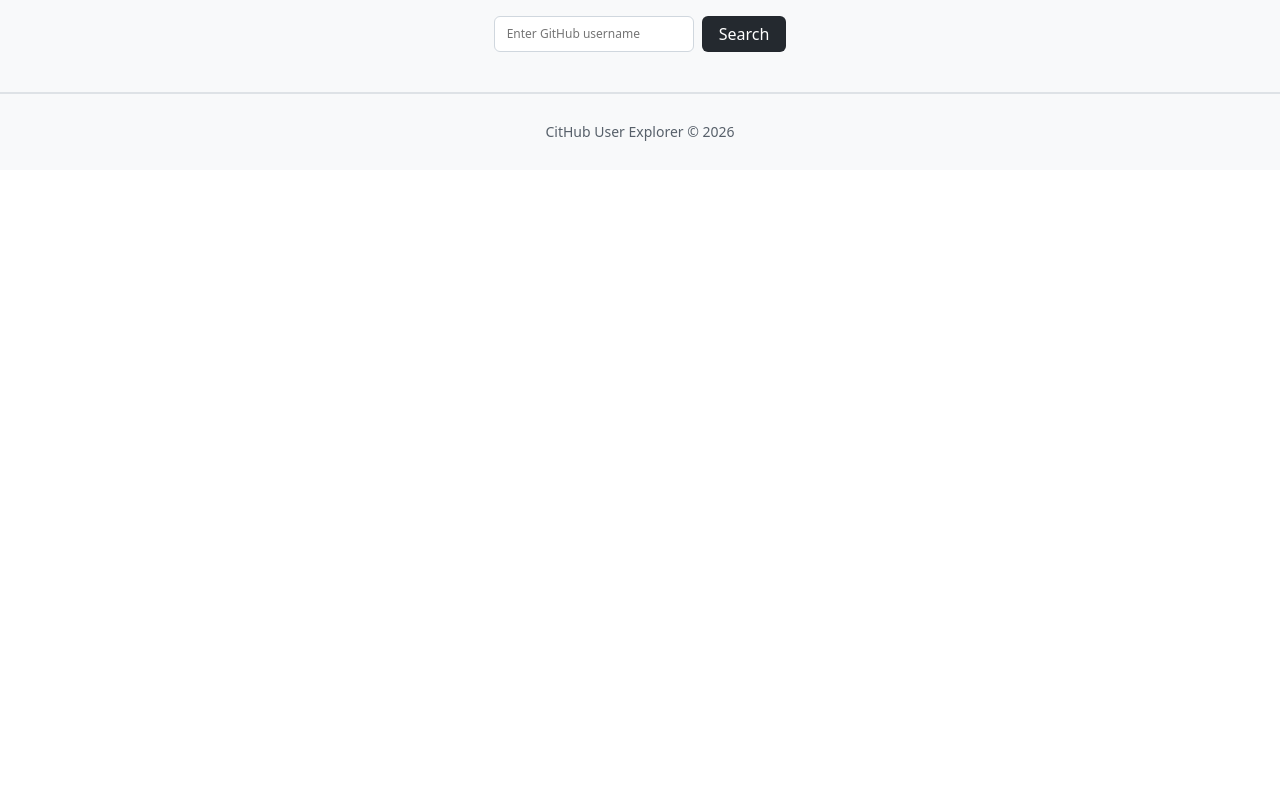
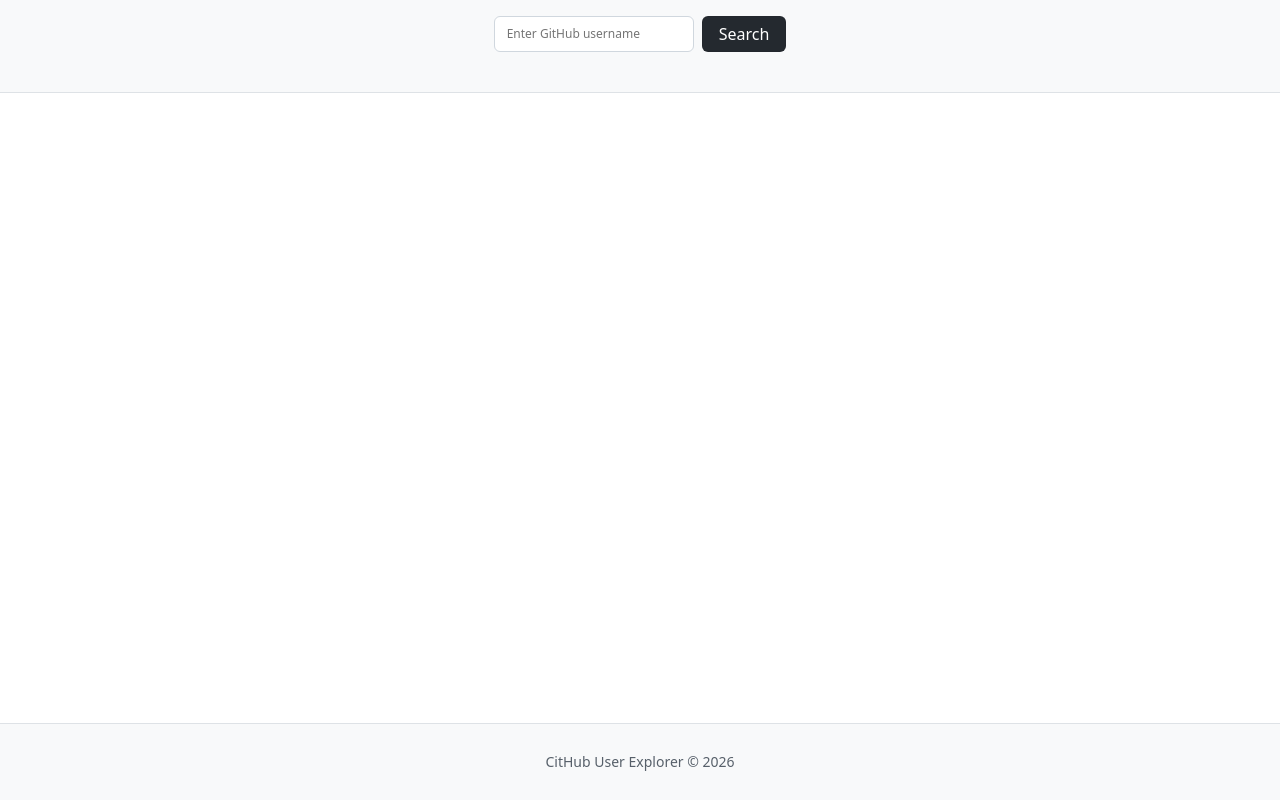
Before and after one commit to YuriiDavydiuk/github-user-explorer, a React (Vite) app: page / in a window 1280 px wide. Built offline with nearby package versions, Linux system fonts and the light colour scheme.

Commit message:
stick footer to bottom of page using flexbox

```diff
--- a/src/components/App/App.module.css
+++ b/src/components/App/App.module.css
@@ -1,4 +1,11 @@
+.wrapper {
+  min-height: 100vh;
+  display: flex;
+  flex-direction: column;
+}
+
 .app {
+  flex: 1;
   min-width: 320px;
   max-width: 375px;
   margin: 0 auto;
--- a/src/components/App/App.tsx
+++ b/src/components/App/App.tsx
@@ -57,7 +57,7 @@ export default function App() {
   const isLoading = isUserLoading || isReposLoading;
 
   return (
-    <>
+    <div className={css.wrapper}>
       <header className={css.toolbar}>
         <SearchBox onSubmit={handleSearch} />
       </header>
@@ -72,6 +72,6 @@ export default function App() {
         )}
       </main>
       <Footer />
-    </>
+    </div>
   );
 }
```
